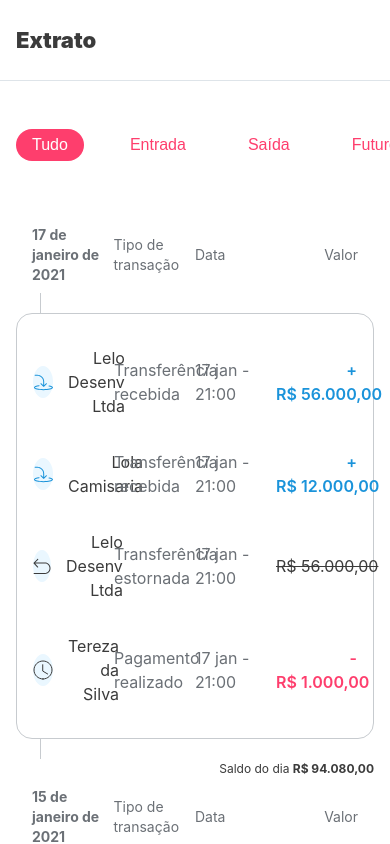
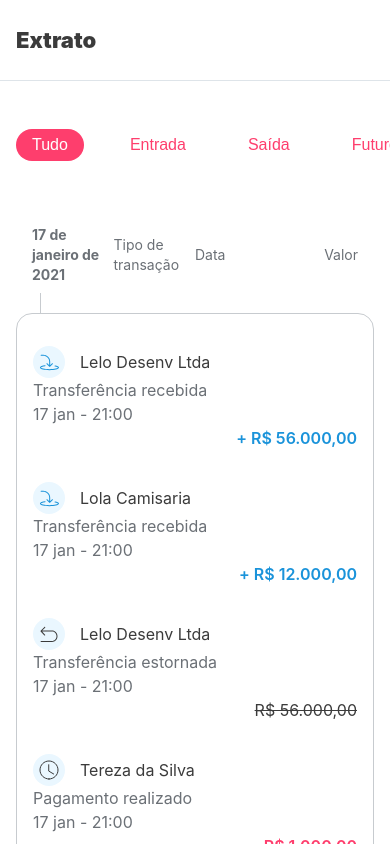
Before and after one commit to thalita12/bank-extract, a React (Create React App) app: page / in a window 390 px wide. Shown: the top 844 px of the page. Built offline with nearby package versions, Linux system fonts and the light colour scheme; data requests are answered from the project's data file.

Commit message:
Refactored CSS and README.md.

```diff
--- a/src/common/components/panel/panel-body/index.js
+++ b/src/common/components/panel/panel-body/index.js
@@ -29,13 +29,13 @@ const PanelBody = ({ items }) => (
   <div className={styles.panelBody}>
     {items.map((item) => (
       <div key={`row-${item.dateEvent}-${item.amount}`} className={styles.panelRow}>
-        <div className={`w25 ${styles.panelField}`}>
+        <div className={`column ${styles.panelField}`}>
           <div className={styles.panelIcon}>{getIcon(item)}</div>
           <p className={styles.panelPrimaryText}>{item.actor}</p>
         </div>
-        <p className="w25">{formatTransactionType(item)}</p>
-        <p className="w25">{formatDateDMH(item.dateEvent)}</p>
-        <p className={`w25 ${getClasses(item)}`}>{formatCurrency(item.amount)}</p>
+        <p className="column">{formatTransactionType(item)}</p>
+        <p className="column">{formatDateDMH(item.dateEvent)}</p>
+        <p className={`column ${getClasses(item)}`}>{formatCurrency(item.amount)}</p>
       </div>
     ))}
   </div>
--- a/src/common/components/panel/panel-body/index.module.css
+++ b/src/common/components/panel/panel-body/index.module.css
@@ -9,6 +9,7 @@
     display: flex;
     align-items: center;
     padding: 32px 16px 0;
+    flex-wrap: wrap;
 }
 
 .panelRow:last-child {
@@ -27,6 +28,10 @@
 .panelField {
     display: flex;
     align-items: center;
+}
+
+.panelPrimaryText {
+    text-align: left !important;
 }
 
 .panelPrimaryText,
--- a/src/common/components/panel/panel-header/index.js
+++ b/src/common/components/panel/panel-header/index.js
@@ -4,12 +4,12 @@ import styles from './index.module.css';
 
 const PanelHeader = ({ date }) => (
   <div className={styles.panelHead}>
-    <p className="w25">
+    <p className="column">
       <strong>{formatDateDMY(date)}</strong>
     </p>
-    <p className="w25">Tipo de transação</p>
-    <p className="w25">Data</p>
-    <p className="w25">Valor</p>
+    <p className="column">Tipo de transação</p>
+    <p className="column">Data</p>
+    <p className="column">Valor</p>
   </div>
 );
 
--- a/src/index.css
+++ b/src/index.css
@@ -23,6 +23,12 @@ code {
     monospace;
 }
 
-.w25 {
+.column {
   width: 25%;
 }
+
+@media (max-width: 780px) {
+  .column {
+    width: 100%;
+  }
+}
```
Also changed, not shown: 1 other file (tests, documents, lock files or other folders).
